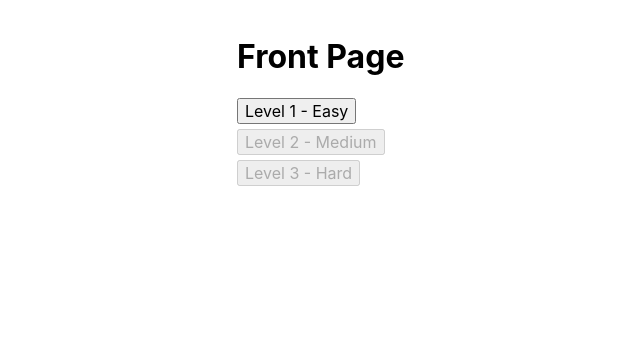
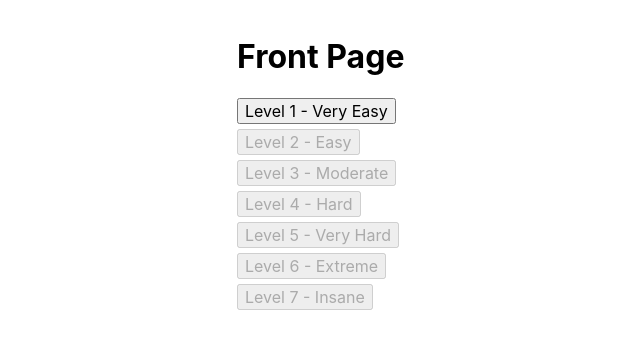
Before and after one commit to OignonFugace/TOP__memory-card-project, a React (Create React App) app: page / in a window 1280 px wide. Shown: the top 348 px of the page, without its empty margins (69-709 px from the left). Built offline with nearby package versions, Linux system fonts and the light colour scheme; the HTML template or start-up script is replaced by a standard one.

Commit message:
feat: Start to implement Modal

```diff
--- /dev/null
+++ b/src/components/Card/card.css
@@ -0,0 +1,6 @@
+.card {
+  border: 2px solid currentColor;
+  border-radius: 3px;
+  padding: 0 1ch;
+  cursor: pointer;
+}
--- a/src/components/Card/index.jsx
+++ b/src/components/Card/index.jsx
@@ -1,5 +1,6 @@
 import { useContext } from "react";
 import GameContext from "../../context/GameContextProvider";
+import "./card.css";
 
 function Card({ card }) {
   const {
@@ -8,12 +9,7 @@ function Card({ card }) {
 
   return (
     <div
-      style={{
-        border: "2px solid currentColor",
-        borderRadius: "3px",
-        padding: "0 1ch",
-        cursor: "pointer",
-      }}
+      className="card"
       onClick={() => handleCardClick(card)}
     >
       <p>{card.jobName}</p>
--- a/src/components/LevelSelector/index.jsx
+++ b/src/components/LevelSelector/index.jsx
@@ -1,5 +1,5 @@
-import { useContext } from "react"
-import GameContext from "../../context/GameContextProvider"
+import { useContext } from "react";
+import GameContext from "../../context/GameContextProvider";
 
 function LevelSelector({ startGameAtLevel }) {
   const context = useContext(GameContext);
@@ -13,11 +13,11 @@ function LevelSelector({ startGameAtLevel }) {
         gap: "5px",
       }}
     >
-			{context.levels.map(level => (
+      {context.levels.map((level) => (
         <button
           key={level.id}
           onClick={() => {
-						if (level.id <= context.currentLevelId) {
+            if (level.state !== "closed") {
               startGameAtLevel(level.id);
             }
           }}
@@ -25,10 +25,9 @@ function LevelSelector({ startGameAtLevel }) {
         >
           {level.name} - {level.difficulty}
         </button>
-				))
-			}
+      ))}
     </div>
-	)
+  );
 }
 
 export default LevelSelector;
--- /dev/null
+++ b/src/components/Modal/index.js
@@ -0,0 +1,20 @@
+import { useContext } from "react";
+import GameContext from "../../context/GameContextProvider";
+import "./modal.css";
+
+function Modal({ isOpen, close }) {
+  if (!isOpen) {
+    return null;
+  }
+
+  return (
+    <div className="modal-overlay">
+      <div className="modal">
+	<div>The Modal</div>
+	<button onClick={close}>Close</button>
+      </div>
+    </div>
+  );
+}
+
+export default Modal;
--- /dev/null
+++ b/src/components/Modal/modal.css
@@ -0,0 +1,19 @@
+.modal-overlay {
+  position: fixed;
+  top: 0;
+  bottom: 0;
+  left: 0;
+  right: 0;
+  background: rgba(0, 0, 0, 0.7);
+  display: flex;
+  justify-content: center;
+  align-items: center;
+}
+
+.modal {
+  background-color: white;
+  padding: 1rem;
+  border-radius: 3px;
+  width: 80%;
+  max-width: 500px;
+}
--- a/src/data/levels.js
+++ b/src/data/levels.js
@@ -3,23 +3,58 @@ const levels = [
     id: 1,
     name: "Level 1",
     description: "This is level 1",
-    difficulty: "Easy",
+    difficulty: "Very Easy",
+    totalPlayingCards: 5,
     totalDisplayedCards: 3,
   },
   {
     id: 2,
     name: "Level 2",
     description: "This is level 2",
-    difficulty: "Medium",
+    difficulty: "Easy",
+    totalPlayingCards: 7,
     totalDisplayedCards: 4,
   },
   {
     id: 3,
     name: "Level 3",
     description: "This is level 3",
-    difficulty: "Hard",
+    difficulty: "Moderate",
+    totalPlayingCards: 10,
     totalDisplayedCards: 5,
   },
-]
+  {
+    id: 4,
+    name: "Level 4",
+    description: "This is level 4",
+    difficulty: "Hard",
+    totalPlayingCards: 13,
+    totalDisplayedCards: 6,
+  },
+  {
+    id: 5,
+    name: "Level 5",
+    description: "This is level 5",
+    difficulty: "Very Hard",
+    totalPlayingCards: 15,
+    totalDisplayedCards: 7,
+  },
+  {
+    id: 6,
+    name: "Level 6",
+    description: "This is level 6",
+    difficulty: "Extreme",
+    totalPlayingCards: 17,
+    totalDisplayedCards: 8,
+  },
+  {
+    id: 7,
+    name: "Level 7",
+    description: "This is level 7",
+    difficulty: "Insane",
+    totalPlayingCards: 20,
+    totalDisplayedCards: 10,
+  },
+];
 
 export { levels };
--- a/src/hooks/useGame.jsx
+++ b/src/hooks/useGame.jsx
@@ -15,6 +15,7 @@ function useGame() {
   const [gameState, setGameState] = useState("running");
   const [score, setScore] = useState(0);
   const [maxScore, setMaxScore] = useState(null);
+  const [bestScore, setBestScore] = useState(null);
 
   useEffect(() => {
     setCurrentDeck(fullDeckData);
@@ -30,7 +31,7 @@ function useGame() {
     if (currentDeck && currentLevelId) {
       const shuffledDeck = shuffleDeck(currentDeck);
       setPlayingDeck(() =>
-        trimFullDeck(shuffledDeck, currentLevelId).map((card) => ({
+        trimFullDeck(shuffledDeck, levels[currentLevelId - 1]).map((card) => ({
           ...card,
           isClicked: false,
         }))
@@ -60,6 +61,8 @@ function useGame() {
       );
       setLevelPassed(true);
     }
+
+    setBestScore((prevBestScore) => prevBestScore > score ? prevBestScore : score);
   }, [score, maxScore]);
 
   useEffect(() => {
@@ -140,6 +143,7 @@ function useGame() {
     score,
     setScore,
     maxScore,
+    bestScore,
     handleCardClick,
     gameState,
     resetGame,
--- a/src/pages/GamePage.jsx
+++ b/src/pages/GamePage.jsx
@@ -1,32 +1,41 @@
-import { useContext } from "react";
+import { useContext, useState } from "react";
 import CardList from "../components/CardList";
 import GameContext from "../context/GameContextProvider";
+import Modal from "../components/Modal";
 
 function GamePage({ handleBackToFrontPage }) {
   const context = useContext(GameContext);
+  const [isModalOpen, setIsModalOpen] = useState(false);
+
+  const openModal = () => setIsModalOpen(true);
+  const closeModal = () => setIsModalOpen(false);
 
   function handleHeaderClick() {
-    handleBackToFrontPage()
+    handleBackToFrontPage();
     context.resetGame();
   }
 
   return (
     <div>
       <header>
-        <h2
-          onClick={handleHeaderClick}
-          style={{ cursor: "pointer" }}
-        >
-          Memory Card Game
-        </h2>
+        <button onClick={handleHeaderClick}>Back To Menu</button>
       </header>
-      <h1>Game Board Page</h1>
-      <h2>Level {context.currentLevelId}</h2>
+      <h1>Memory Card Game</h1>
       <p>Don't click on the same card twice!</p>
+      <h2>
+        {context.levels[context.currentLevelId - 1].name} -{" "}
+        {context.levels[context.currentLevelId - 1].difficulty}
+      </h2>
       <CardList />
       <p>
         {context.score} / {context.maxScore}
       </p>
+      <p>{context.bestScore ? `Your record is ${context.bestScore}.` : ""}</p>
+
+      <div>
+        <button onClick={openModal}>Open Modal</button>
+        <Modal isOpen={isModalOpen} close={closeModal} />
+      </div>
     </div>
   );
 }
--- a/src/utils/deck.js
+++ b/src/utils/deck.js
@@ -1,14 +1,5 @@
 function trimFullDeck(fullDeck, level) {
-  switch (level) {
-    case 1:
-      return fullDeck.slice(0, 5);
-    case 2:
-      return fullDeck.slice(0, 10);
-    case 3:
-      return fullDeck.slice(0, 20);
-    default:
-      throw new Error(`Invalid level: ${level}`);
-  }
+  return fullDeck.slice(0, level.totalPlayingCards);
 }
 
 function ficherYatesShuffle(deck) {
```
Lines whose indentation alone changed are shown as unchanged.
